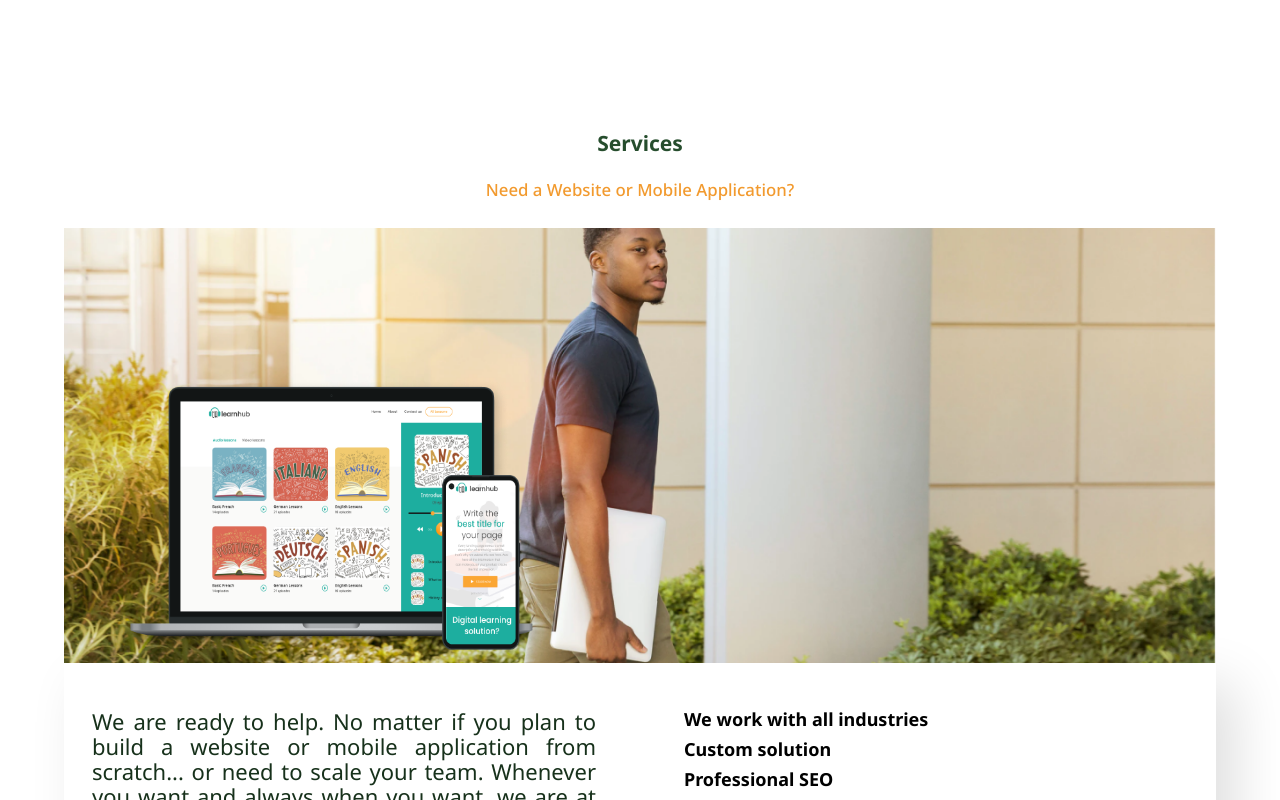
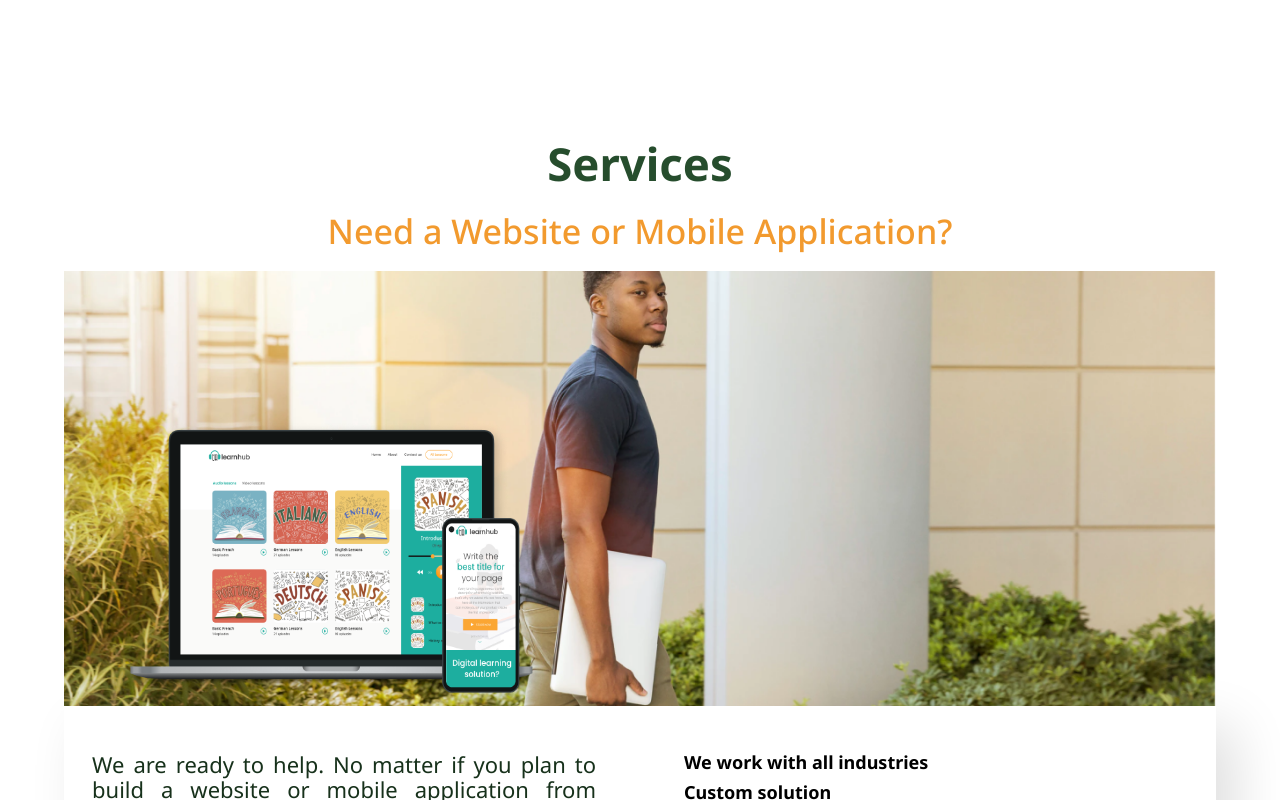
Before and after one commit to mbuguanewton/DropdownMain, a React (Create React App) app: page / in a window 1280 px wide. Shown: the part 2600-3400 px from the top of the page. Built offline with nearby package versions, Linux system fonts and the light colour scheme.

Commit message:
CleanUp-services

```diff
--- a/src/components/Index/ServicesSection/ServiceStyle.js
+++ b/src/components/Index/ServicesSection/ServiceStyle.js
@@ -15,9 +15,13 @@ export const ServiceTitle = styled.div`
   font-size: 21px;
   line-height: 29px;
   margin-top: 20px;
-
+  @media all and (min-width: 768px) {
+    font-size: 45.47px;
+    line-height: 69px;
+  }
   @media all and (min-width: 1300px) {
     width: 90%;
+    font-size: 21px;
     text-align: left;
     margin: auto;
     margin-bottom: 23px;
@@ -54,7 +58,10 @@ export const ContentTitle = styled.p`
   line-height: 17px;
   text-align: center;
   margin-bottom: 30px;
-
+  @media all and (min-width: 768px) {
+    font-size: 34px;
+    line-height: 20px;
+  }
   @media all and (min-width: 1300px) {
     text-align: left;
     font-size: 33px;
```
Also changed, not shown: 1 other file (tests, documents, lock files or other folders).
